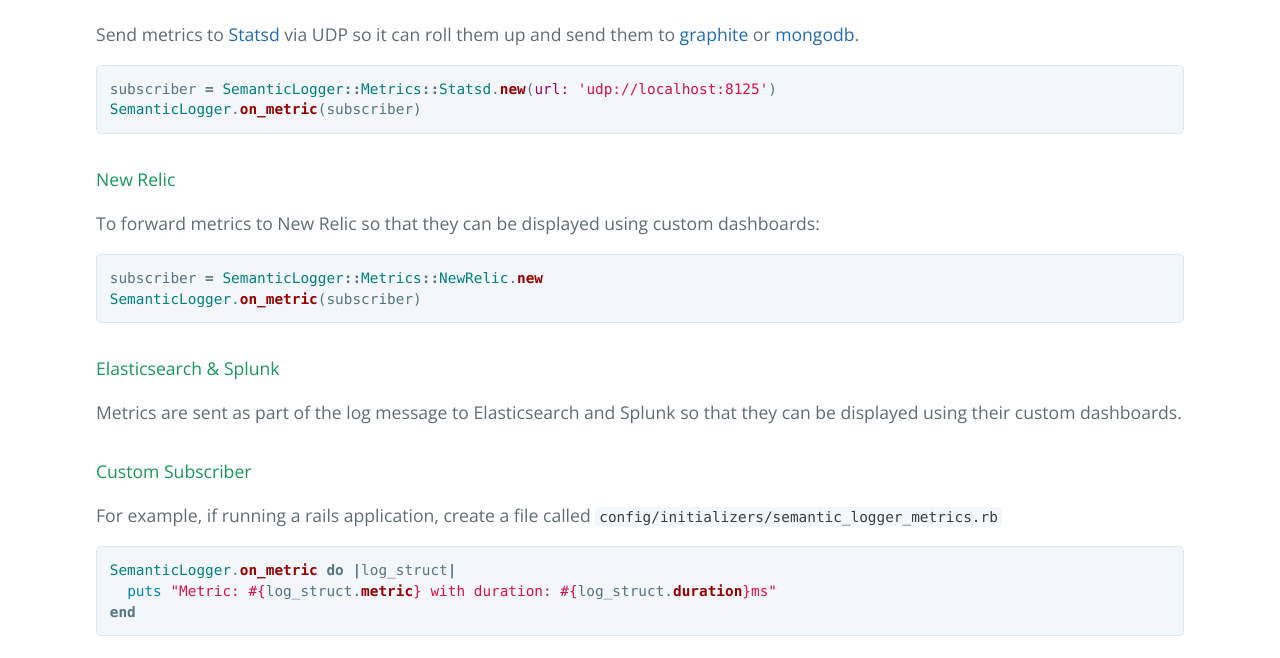
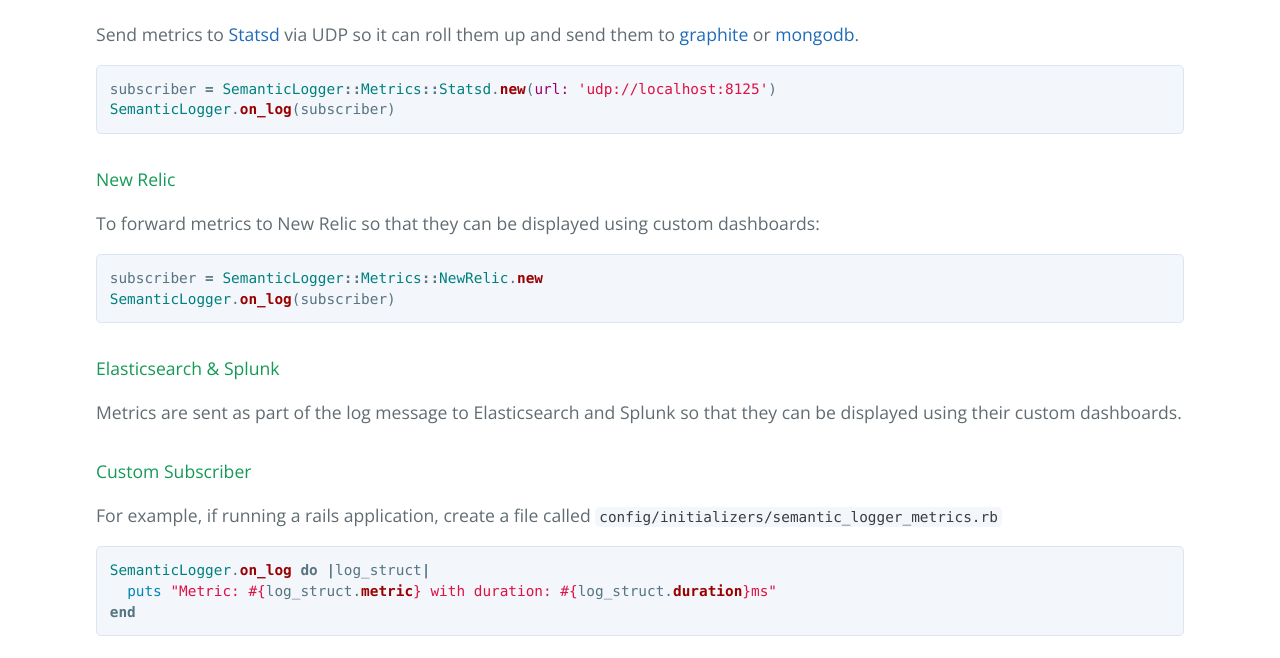
Before and after one commit to reidmorrison/semantic_logger, a Jekyll site: the page built from docs/metrics.md, in a window 1280 px wide and 900 px high, scrolled down 1375 px. Shown: the part 159-817 px from the top of the window. Built offline with Jekyll 4.4.1, drawn with Linux system fonts in a browser that asks for light colours; our own code applies the rules of GitHub Pages for plain Markdown files.

Commit message:
remove references to nonexistent #on_metric
creating the custom subscriber as described in this doc blows up on SemanticLogger#on_metric for the method not existing
SemanticLogger#on_log provides the desired output

better double check me on whether it's also an appropriate change in the New Relic and Statsd examples

```diff
--- a/docs/metrics.md
+++ b/docs/metrics.md
@@ -70,7 +70,7 @@ Send metrics to [Statsd](https://github.com/quasor/statsd) via UDP so it can rol
 
 ~~~ruby
 subscriber = SemanticLogger::Metrics::Statsd.new(url: 'udp://localhost:8125')
-SemanticLogger.on_metric(subscriber)
+SemanticLogger.on_log(subscriber)
 ~~~
 
 #### New Relic
@@ -79,7 +79,7 @@ To forward metrics to New Relic so that they can be displayed using custom dashb
 
 ~~~ruby
 subscriber = SemanticLogger::Metrics::NewRelic.new
-SemanticLogger.on_metric(subscriber)
+SemanticLogger.on_log(subscriber)
 ~~~
 
 #### Elasticsearch & Splunk
@@ -92,7 +92,7 @@ they can be displayed using their custom dashboards.
 For example, if running a rails application, create a file called `config/initializers/semantic_logger_metrics.rb`
 
 ~~~ruby
-SemanticLogger.on_metric do |log_struct|
+SemanticLogger.on_log do |log_struct|
   puts "Metric: #{log_struct.metric} with duration: #{log_struct.duration}ms"
 end
 ~~~
```
